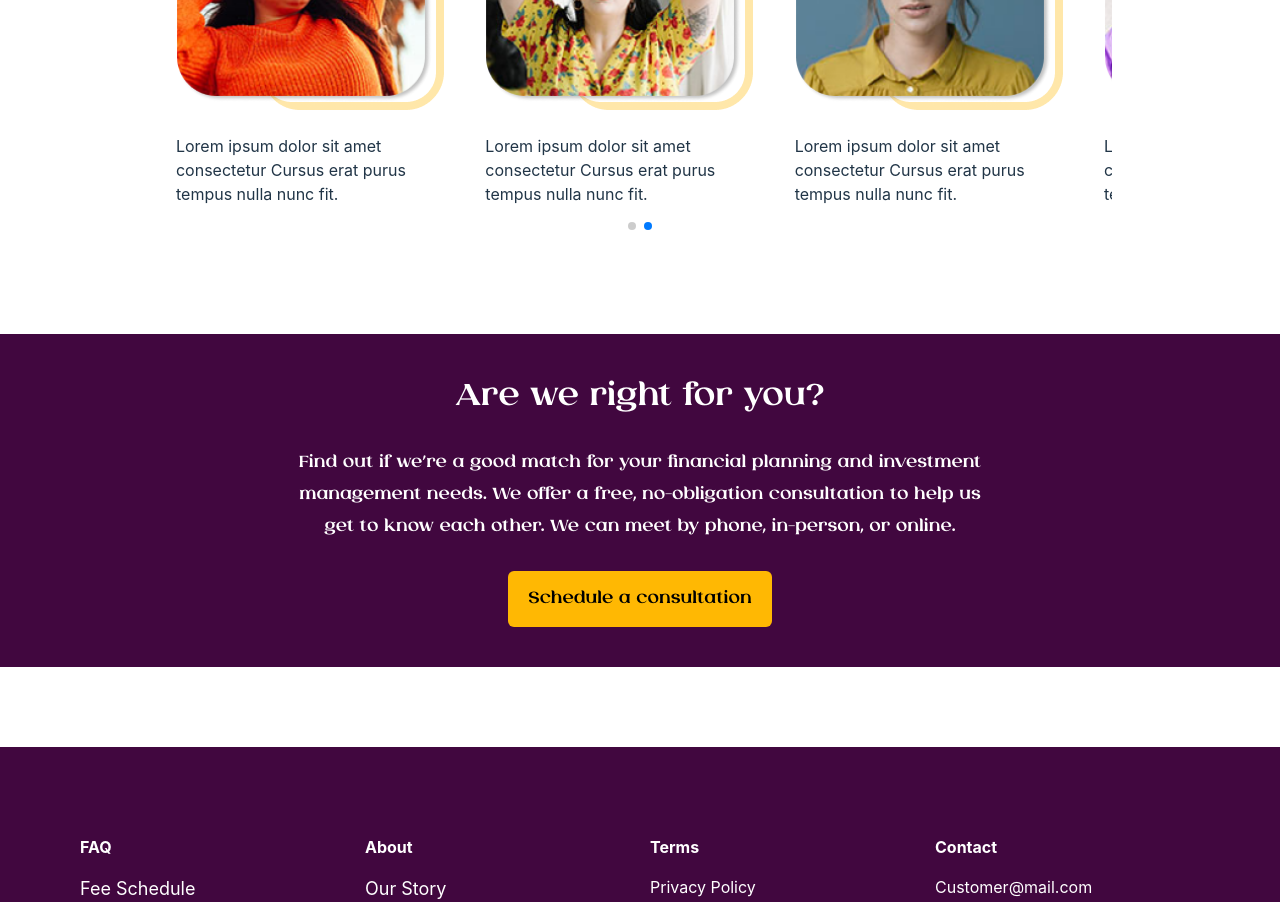
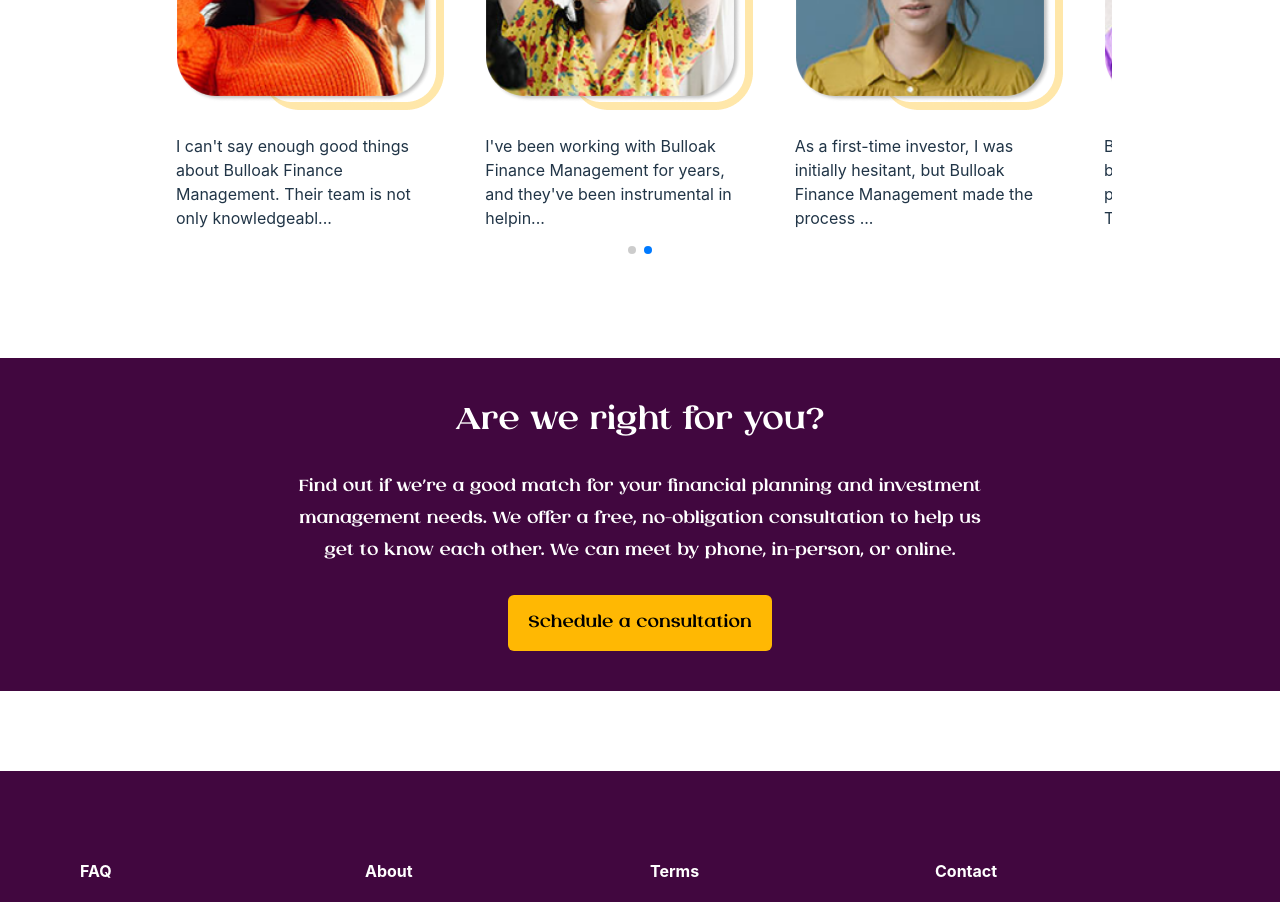
Before and after one commit to fakenanocodes/bullaok, a React (Vite) app: page / in a window 1280 px wide. Shown: the part 5060-5962 px from the top of the page. Built offline with nearby package versions, Linux system fonts and the light colour scheme; what tw-elements would draw is missing.

Commit message:
testimonial section updates

```diff
--- a/src/components/utils/cards/ClientCard.jsx
+++ b/src/components/utils/cards/ClientCard.jsx
@@ -17,7 +17,10 @@ const ClientCard = ({ client }) => {
         />
       </div>
 
-      <p className="mt-3 text-sm md:text-base">{client?.text}</p>
+      <p className="mt-3 text-sm md:text-base">{`${client?.text?.slice(
+        0,
+        100
+      )}...`}</p>
     </div>
   );
 };
--- a/src/data/client.js
+++ b/src/data/client.js
@@ -6,18 +6,18 @@ import customer4 from '../assets/home/customer4.png';
 export const clientData = [
   {
     image: customer1,
-    text: 'Lorem ipsum dolor sit amet consectetur Cursus erat purus tempus nulla nunc fit.',
+    text: `I've been working with Bulloak Finance Management for years, and they've been instrumental in helping me grow my investment portfolio. Their team of experts are knowledgeable, responsive, and always go the extra mile to ensure my financial goals are met.`,
   },
   {
     image: customer2,
-    text: 'Lorem ipsum dolor sit amet consectetur Cursus erat purus tempus nulla nunc fit.',
+    text: 'As a first-time investor, I was initially hesitant, but Bulloak Finance Management made the process seamless. They took the time to understand my goals and risk tolerance, and their personalised approach gave me the confidence to make smart investment decisions. I highly recommend their services',
   },
   {
     image: customer3,
-    text: 'Lorem ipsum dolor sit amet consectetur Cursus erat purus tempus nulla nunc fit.',
+    text: `Bulloak Finance Management has been my go-to for financial planning and investment advice. Their team is not only professional but also genuinely cares about my financial well-being. They've helped me navigate market fluctuations and provided sound strategies that have yielded great results.`,
   },
   {
     image: customer4,
-    text: 'Lorem ipsum dolor sit amet consectetur Cursus erat purus tempus nulla nunc fit.',
+    text: `I can't say enough good things about Bulloak Finance Management. Their team is not only knowledgeable but also incredibly patient and supportive. They took the time to educate me about different investment options and helped me make informed decisions. Thanks to them, I've seen significant growth in my portfolio.`,
   },
 ];
```
